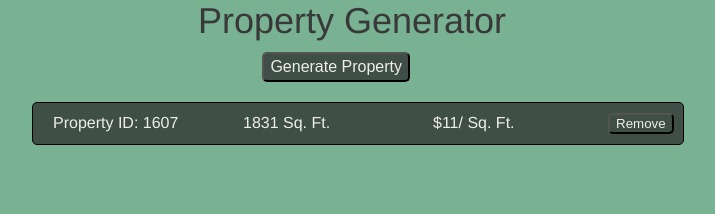
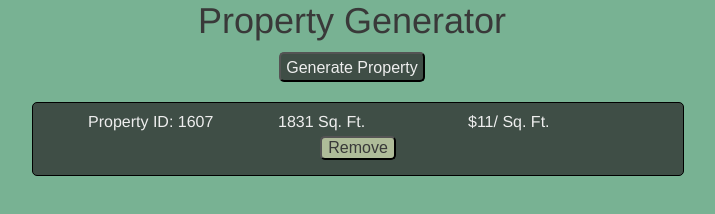
Before and after one commit to chelliah/prime_jQuery_peer_02, a plain HTML site: page index.html in a window 1280 px wide. Both pictures are taken after a click on the button "Generate Property". Shown: the whole page, without its empty margins (288-1003 px from the left). Drawn offline with Linux system fonts and the light colour scheme.

Commit message:
cleaned up css styling

```diff
--- a/style.css
+++ b/style.css
@@ -20,6 +20,7 @@ time, mark, audio, video {
 }
 
 body{
+	text-align: center;
 	background-color: #78B293;
 	font-family: helvetica, sans-serif;
 }
@@ -43,11 +44,15 @@ h1 {
 	font-size: 16px;
 	color: #EEE;
 	position:relative;
-	left:43%;
-	margin: 10px auto;
+	padding:5px;
+	margin-top: 10px;
+	margin-bottom: 10px;
+/*	left:43%;
+	margin: 10px auto;*/
 }
 .house {
 	width:100%;
+	/*height: 100%;*/
 	margin: 10px auto;
 
 	display:inline-block;
@@ -59,7 +64,6 @@ h1 {
 
 
 	background: #3F4E46;
-	color: #EEE;
 	font-size: 16px;
 
 }
@@ -68,14 +72,18 @@ h1 {
 	width:25%;
 	display:inline-block;
 
+	font-size: 16px;
+	color: #EEE;
+
 	text-align: justify;
 	padding: 0 15px;
 }
 
 .house button{
-	background-color: #3F4E46;
-	color: #EEE;
-
+	background-color: #AFBC99;
+	color: #393939;
+	font-size:16px;
+	margin: 5px auto;
 	border-radius: 5px;
 
 }
```
